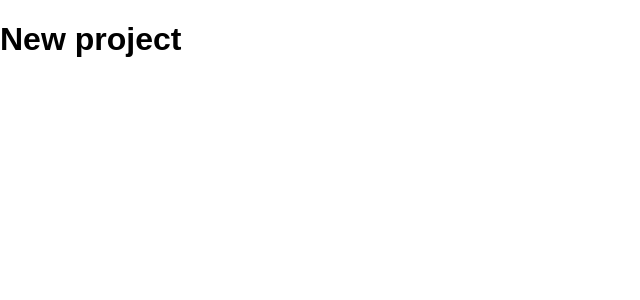
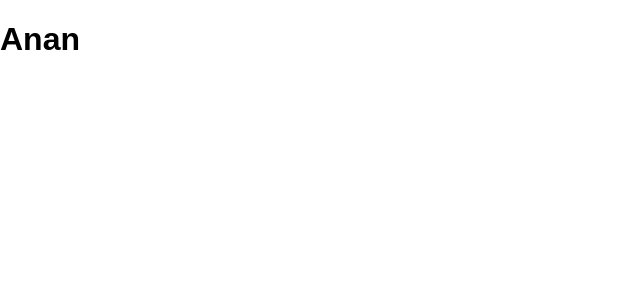
Before and after one commit to gunash-portfolio/Sudoku-react, a React (Create React App) app: page / in a window 1280 px wide. Shown: the top 300 px of the page, without its empty margins (0-640 px from the left). Built offline with nearby package versions, Linux system fonts and the light colour scheme.

Commit message:
SudokuCell Component is created

```diff
--- a/src/App.tsx
+++ b/src/App.tsx
@@ -3,13 +3,25 @@ import './App.css';
 
 interface SudokuCellProps {
   index:number;
-  value:number;
+  value:string;
   onChange:(index:number,value:string)=>void;
+}
+
+const Tutorial = (index:number,value:string)=> {
+return (
+  <h1>First OnChange</h1>
+)
+};
+
+const SudokuCell:React.FC<SudokuCellProps> = ({index,value, onChange}) => {
+  return (
+    <h1>Anan</h1>
+  )
 }
 
 function App() {
   return (
-   <h1>New project</h1>
+  <SudokuCell index={1} value={"emiler"} onChange={Tutorial}></SudokuCell>
   );
 }
 
```
